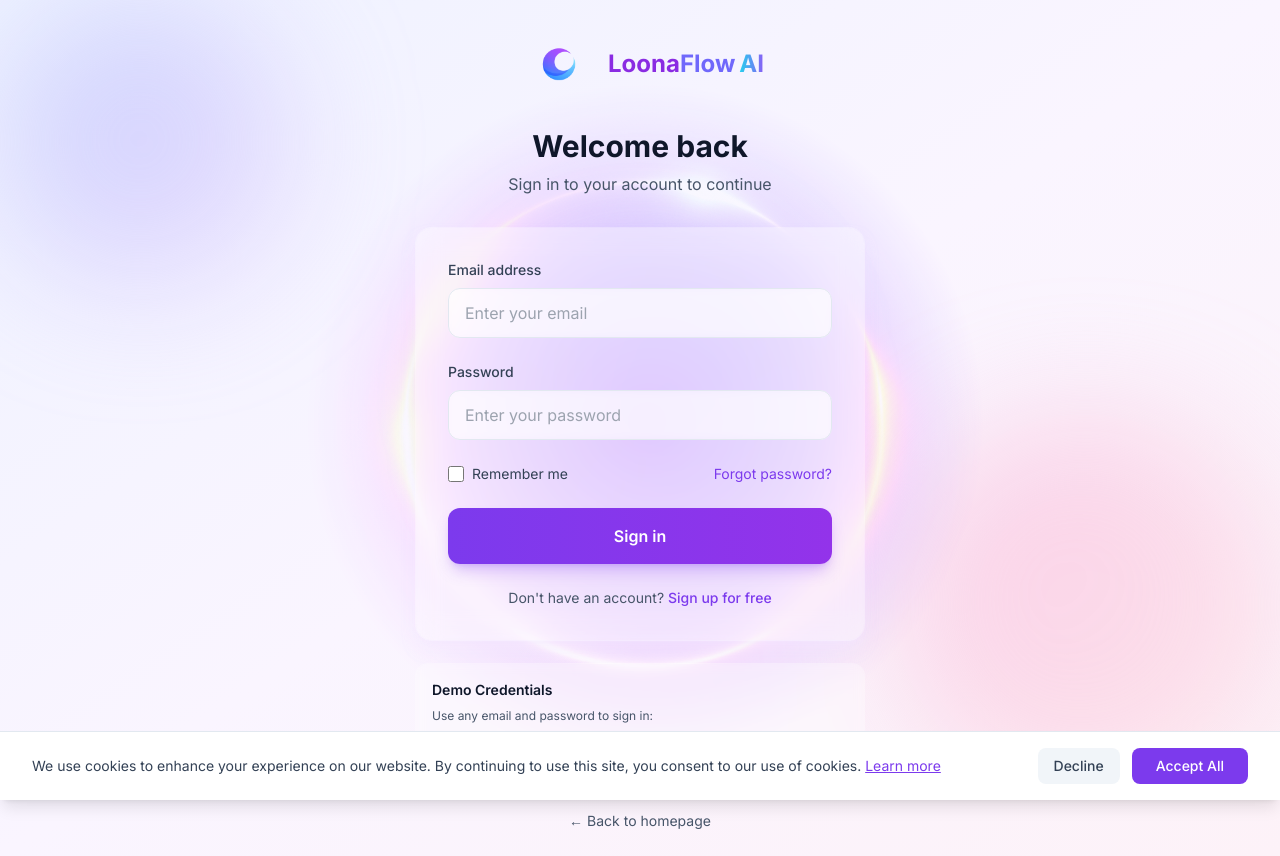
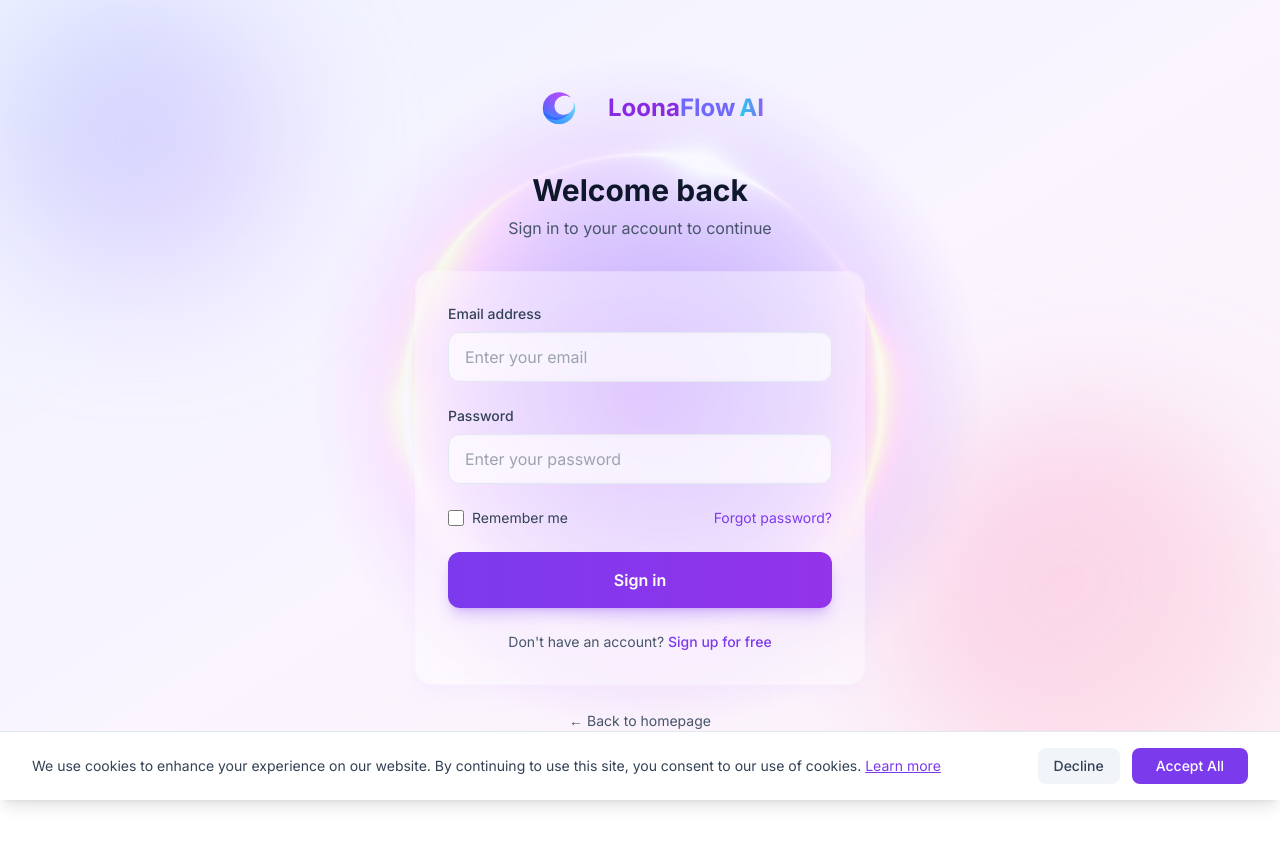
Before and after one commit to Akpoikar/LoonaFlowAI, a Next.js app: page /login in a window 1280 px wide. After the commit the page ends 800 px from the top, so only its background shows below. Built offline with nearby package versions, Linux system fonts and the light colour scheme.

Commit message:
Removed test

```diff
--- a/app/login/page.tsx
+++ b/app/login/page.tsx
@@ -163,16 +163,6 @@ export default function LoginPage() {
           </div>
         </div>
 
-        {/* Demo Credentials */}
-        <div className="mt-6 bg-white/30 backdrop-blur-sm rounded-xl p-4 ring-1 ring-white/30">
-          <h3 className="text-sm font-semibold text-slate-900 mb-2">Demo Credentials</h3>
-          <p className="text-xs text-slate-600 mb-2">Use any email and password to sign in:</p>
-          <div className="text-xs text-slate-600 space-y-1">
-            <div>Email: demo@example.com</div>
-            <div>Password: password123</div>
-          </div>
-        </div>
-
         {/* Back to Home */}
         <div className="mt-6 text-center">
           <Link href="/" className="text-sm text-slate-600 hover:text-slate-900 transition-colors">
--- a/components/SocialProof.tsx
+++ b/components/SocialProof.tsx
@@ -52,7 +52,7 @@ export default function SocialProof() {
           },
           {
             quote:
-              "Setup was quick. We imported a simple template with {name} and {city}, and LoonaFlow handled the rest. Clean UI, clear stats.",
+              "Setup was quick. We imported a simple template with {name} and city, and LoonaFlow handled the rest. Clean UI, clear stats.",
             name: "Marta K.",
             role: "Owner",
             company: "Local Services Agency",
```
